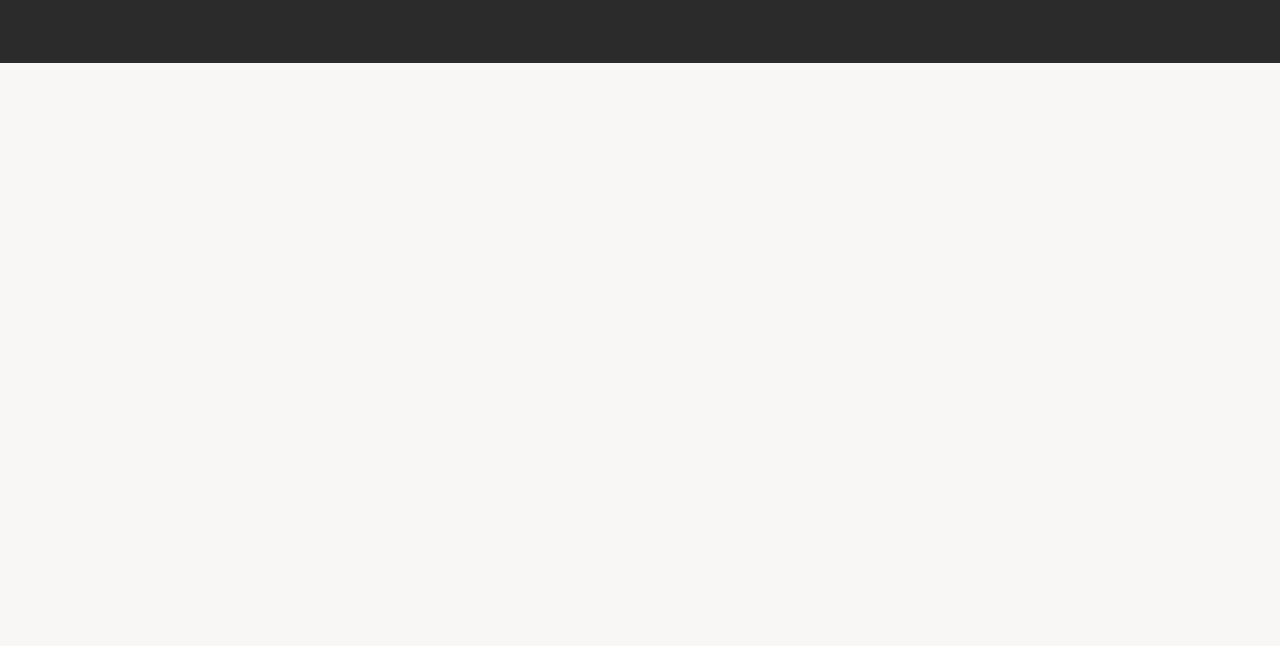
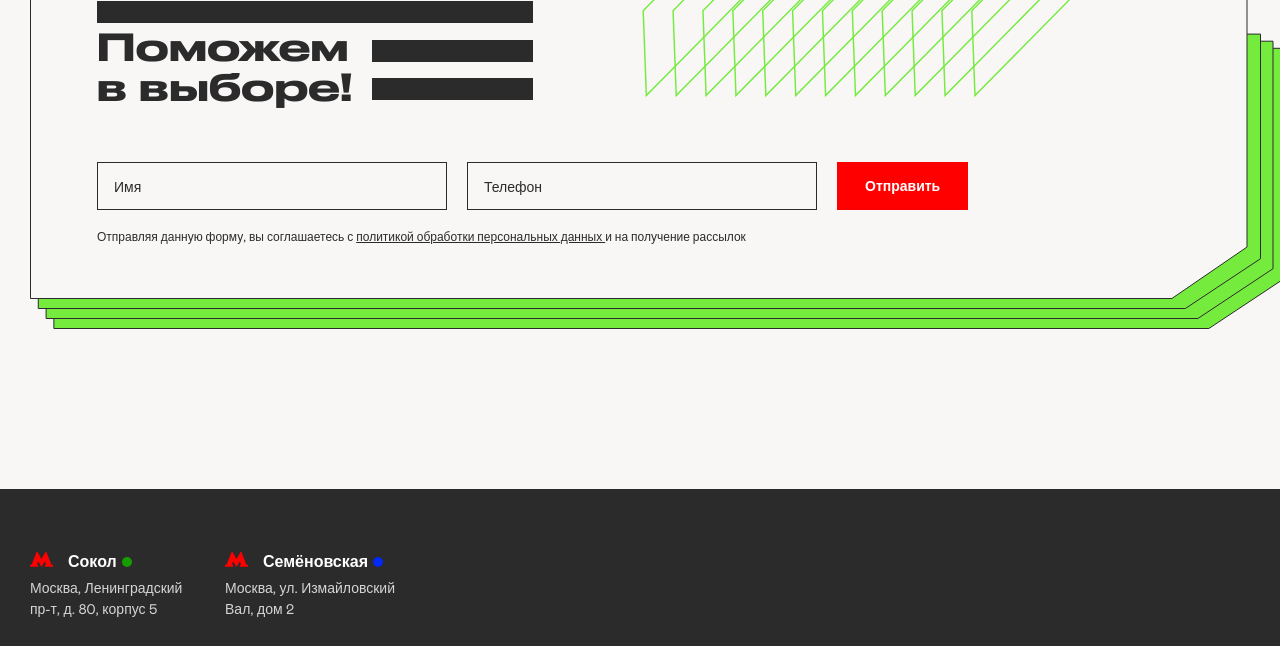
Before and after one commit to berdnikov/mti, a website: page index.html in a window 1280 px wide. Shown: the part 1715-2361 px from the top of the page. Before the commit the page ends 1778 px from the top, so only its background shows below. Drawn offline with nearby package versions, Linux system fonts and the light colour scheme; files that its build step writes are made by us from their sources.

Commit message:
form block

```diff
--- /dev/null
+++ b/app/scss/_form.scss
@@ -0,0 +1,68 @@
+.form-block {
+  position: relative;
+  min-height: 389px;
+  padding: 61px 20px 0 67px;
+  margin: 160px 0;
+
+  &__bg {
+    position: absolute;
+    top: 0;
+    left: 0;
+    z-index: 0;
+  }
+
+  &__title {
+    display: flex;
+    align-items: flex-end;
+    max-width: 436px;
+    height: 99px;
+    background: url(/app/img/bg/bg-lines.svg) center no-repeat;
+
+    &-text {
+      max-width: 275px;
+      margin-bottom: -5px;
+      font-family: $font-alt;
+      font-weight: 500;
+      font-size: 37px;
+      line-height: 40px;
+      letter-spacing: 0.015em;
+      background: $bg;
+    }
+  }
+
+  &__form,
+  &__title,
+  &__note {
+    position: relative;
+    z-index: 1;
+  }
+
+  &__note {
+    margin-top: 19px;
+    font-size: 12px;
+    line-height: 14px;
+
+    a {
+      text-decoration: underline;
+    }
+  }
+
+  &__form {
+    display: flex;
+    margin-top: 62px;
+  }
+
+  &__input {
+    min-width: 350px;
+    padding: 0 16px;
+    margin-right: 20px;
+    border: 1px solid $color-main;
+    background: transparent;
+    font-size: 14px;
+    line-height: 14px;
+
+    &::placeholder {
+      color: $color-main;
+    }
+  }
+}
--- a/app/scss/_global.scss
+++ b/app/scss/_global.scss
@@ -45,6 +45,19 @@ a {
     font-weight: 700;
     background: $red;
     color: $white;
+    border: none;
+    cursor: pointer;
+    @include transition(opacity);
+
+    &:hover {
+      opacity: 0.8;
+    }
+  }
+
+  &_form {
+    padding: 16px 28px;
+    font-size: 14px;
+    line-height: 16px;
   }
 
   &_outline {
--- a/app/scss/style.scss
+++ b/app/scss/style.scss
@@ -7,4 +7,5 @@
 @import 'slider';
 @import 'news';
 @import 'study';
+@import 'form';
 @import 'global';
--- a/index.html
+++ b/index.html
@@ -22,7 +22,7 @@
       rel="stylesheet"
       href="https://cdn.jsdelivr.net/npm/swiper@9/swiper-bundle.min.css"
     />
-    <link rel="stylesheet" href="dist/style.css?cb=1" />
+    <link rel="stylesheet" href="dist/style.css?cb=1679300550721" />
   </head>
   <body>
     <div class="content">
@@ -236,6 +236,28 @@
 
 <ul id="newsList" class="news"></ul>
 
+          <section class="form-block">
+  <img src="/app/img/bg/bg-form.svg" class="form-block__bg" alt="" />
+
+  <div class="form-block__title">
+    <div class="form-block__title-text">Поможем в выборе!</div>
+  </div>
+
+  <form action="" class="form-block__form">
+    <input type="text" class="form-block__input" placeholder="Имя">
+    <input type="tel" class="form-block__input" placeholder="Телефон">
+    <button class="btn btn_red btn_form">Отправить</button>
+  </form>
+
+  <div class="form-block__note">
+    Отправляя данную форму, вы соглашаетесь с
+    <a href="http://" target="_blank" rel="noopener noreferrer">
+      политикой обработки персональных данных
+    </a>
+    и на получение рассылок
+  </div>
+</section>
+
         </div>
       </main>
 
@@ -300,6 +322,6 @@
 
     </div>
     <script src="https://cdn.jsdelivr.net/npm/swiper@9/swiper-bundle.min.js"></script>
-    <script src="dist/all.js?cb=1"></script>
+    <script src="dist/all.js?cb=1679300550721"></script>
   </body>
 </html>
```
Also changed, not shown: app/components/form-block.html (added, +21 -0 lines), app/components/index.html (+1 -0 lines), app/img/bg/bg-form.svg (added), app/img/bg/bg-lines.svg (added).
